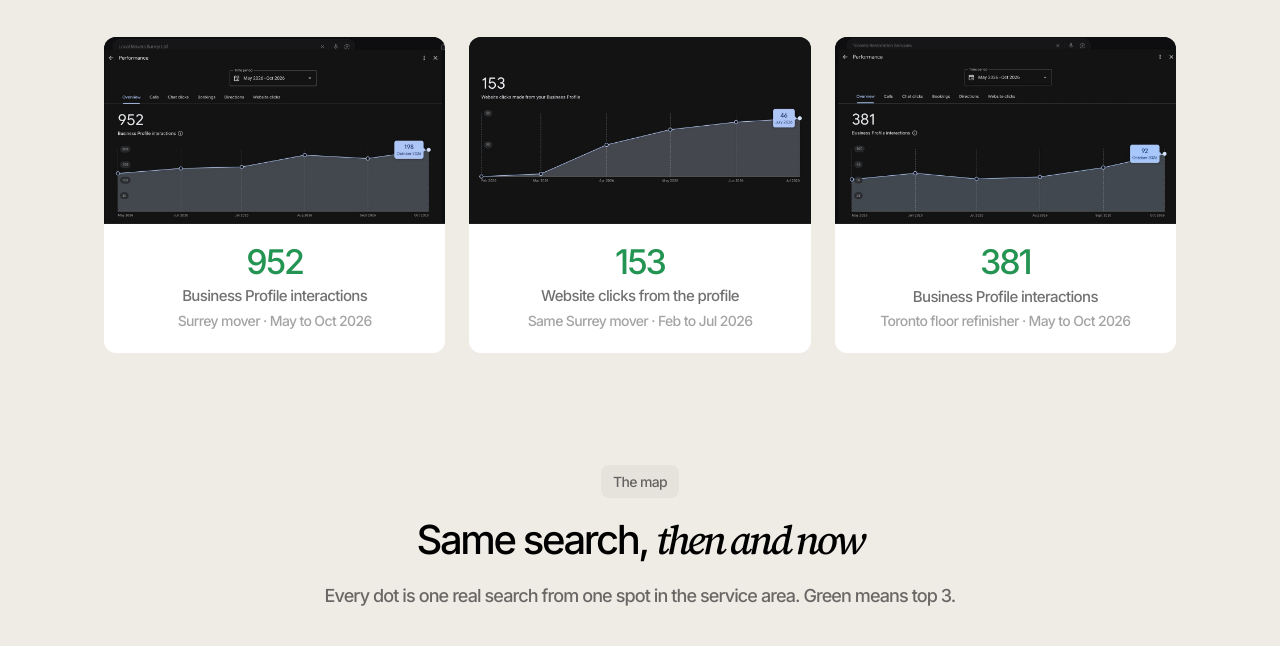
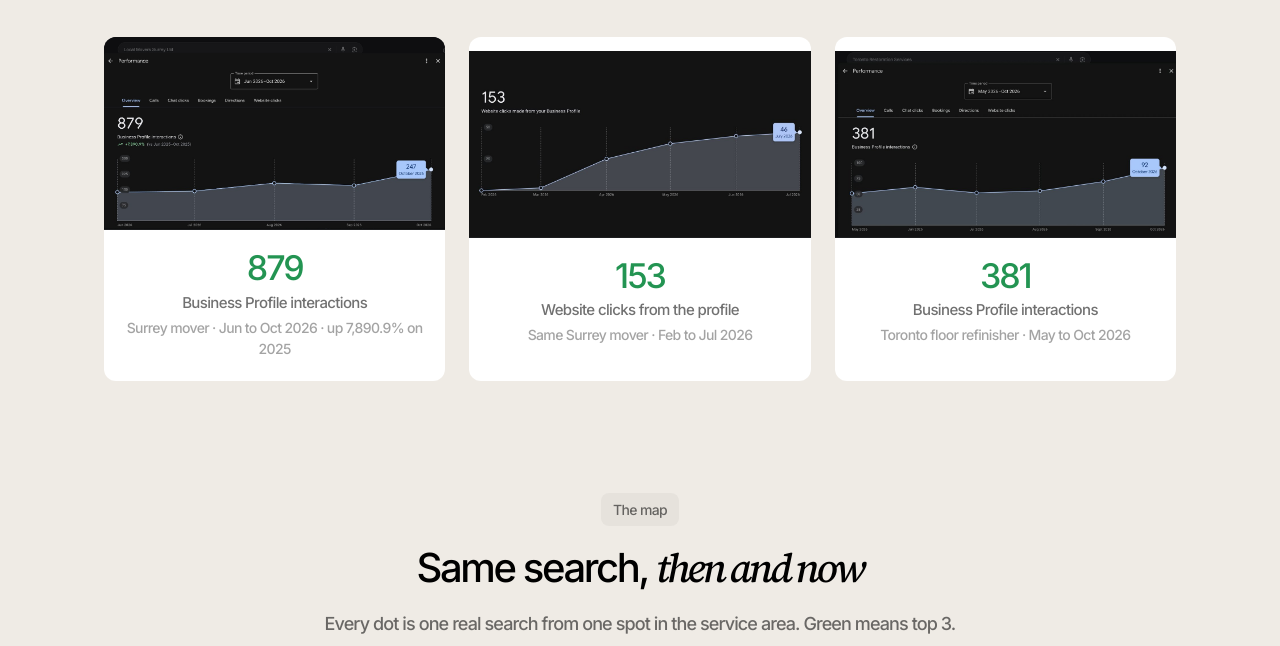
Before and after one commit to rohamghiasicw-star/rgm-site, a plain HTML site: page index.html in a window 1280 px wide. Shown: the part 2003-2649 px from the top of the page. Drawn offline with Linux system fonts and the light colour scheme.

Commit message:
Homepage GBP card: Local Movers interactions Jun to Oct 2026 (879, up 7,890.9% on 2025, 247 in October), fresh Google capture
Co-Authored-By: Claude Opus 5.5 <noreply@anthropic.com>

```diff
--- a/index.html
+++ b/index.html
@@ -413,12 +413,12 @@
     <div class="gbp-grid">
 
       <article class="gbp-card">
-        <img class="gbp-shot" src="assets/gbp/local-movers-interactions-2026-10.jpg" width="1200" height="654"
-             alt="Google Business Profile performance screen for Local Movers Surrey Ltd showing 952 Business Profile interactions from May to October 2026, peaking at 198 in October" loading="lazy" decoding="async">
+        <img class="gbp-shot" src="assets/gbp/local-movers-interactions-2026-jun-oct.jpg" width="1200" height="677"
+             alt="Google Business Profile performance screen for Local Movers Surrey Ltd showing 879 Business Profile interactions from June to October 2026, up 7,890.9% on June to October 2025, climbing to 247 in October" loading="lazy" decoding="async">
         <div class="gbp-body">
-          <p class="gbp-n">952</p>
+          <p class="gbp-n">879</p>
           <p class="gbp-l">Business Profile interactions</p>
-          <p class="gbp-w">Surrey mover &middot; May to Oct 2026</p>
+          <p class="gbp-w">Surrey mover &middot; Jun to Oct 2026 &middot; up 7,890.9% on 2025</p>
         </div>
       </article>
 
```
Also changed, not shown: assets/gbp/local-movers-interactions-2026-jun-oct.jpg (added).
